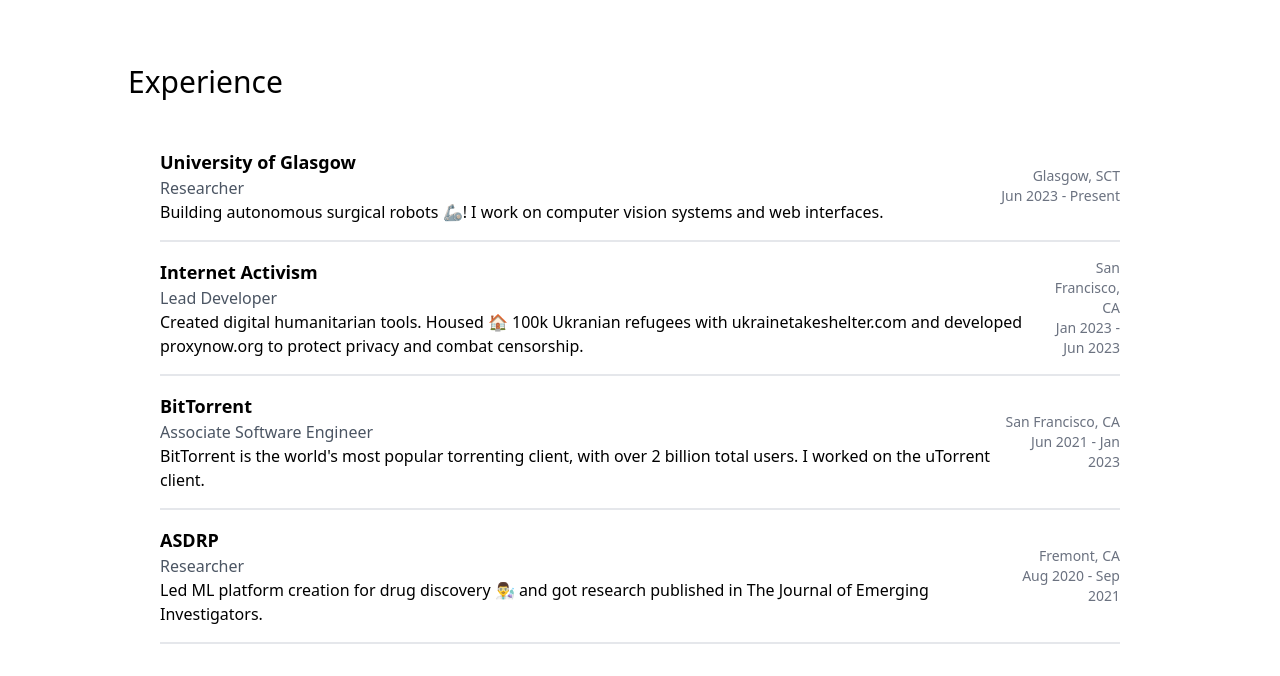
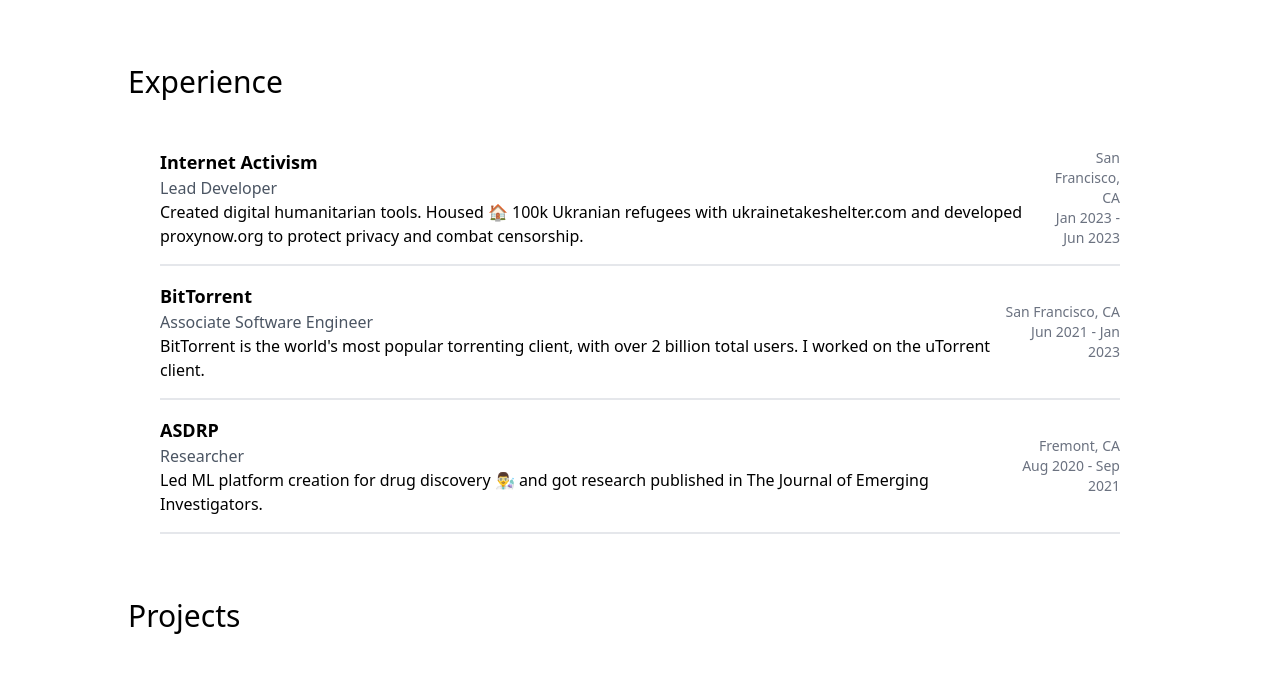
Before and after one commit to luqmanzaceria/luqmanzaceria.github.io, a Gatsby site: page / in a window 1280 px wide. Shown: the part 1480-2156 px from the top of the page. Built offline with nearby package versions, Linux system fonts and the light colour scheme; Gatsby itself is replaced by a stand-in of ours.

Commit message:
Remove G experience

```diff
--- a/src/components/Experience.js
+++ b/src/components/Experience.js
@@ -6,7 +6,7 @@
             <div id="experience" class='flex flex-col pt-24'>
                 <h2 class='text-3xl font-light px-8 sm:px-16 md:px-32 pb-8'>Experience</h2>
                 <div class="px-14 sm:px-28 md:px-40 mx-auto">
-                <div class="flex justify-between items-center border-b-2 py-4">
+                {/* <div class="flex justify-between items-center border-b-2 py-4">
                 <div>
                     <h3 class="font-bold text-lg">University of Glasgow</h3>
                     <p class="text-gray-600">Researcher</p>
@@ -16,7 +16,7 @@
                     <p class="text-sm text-gray-500">Glasgow, SCT</p>
                     <p class="text-sm text-gray-500">Jun 2023 - Present</p>
                 </div>
-                </div>
+                </div> */}
 
                 <div class="flex justify-between items-center border-b-2 py-4">
                 <div>
```
